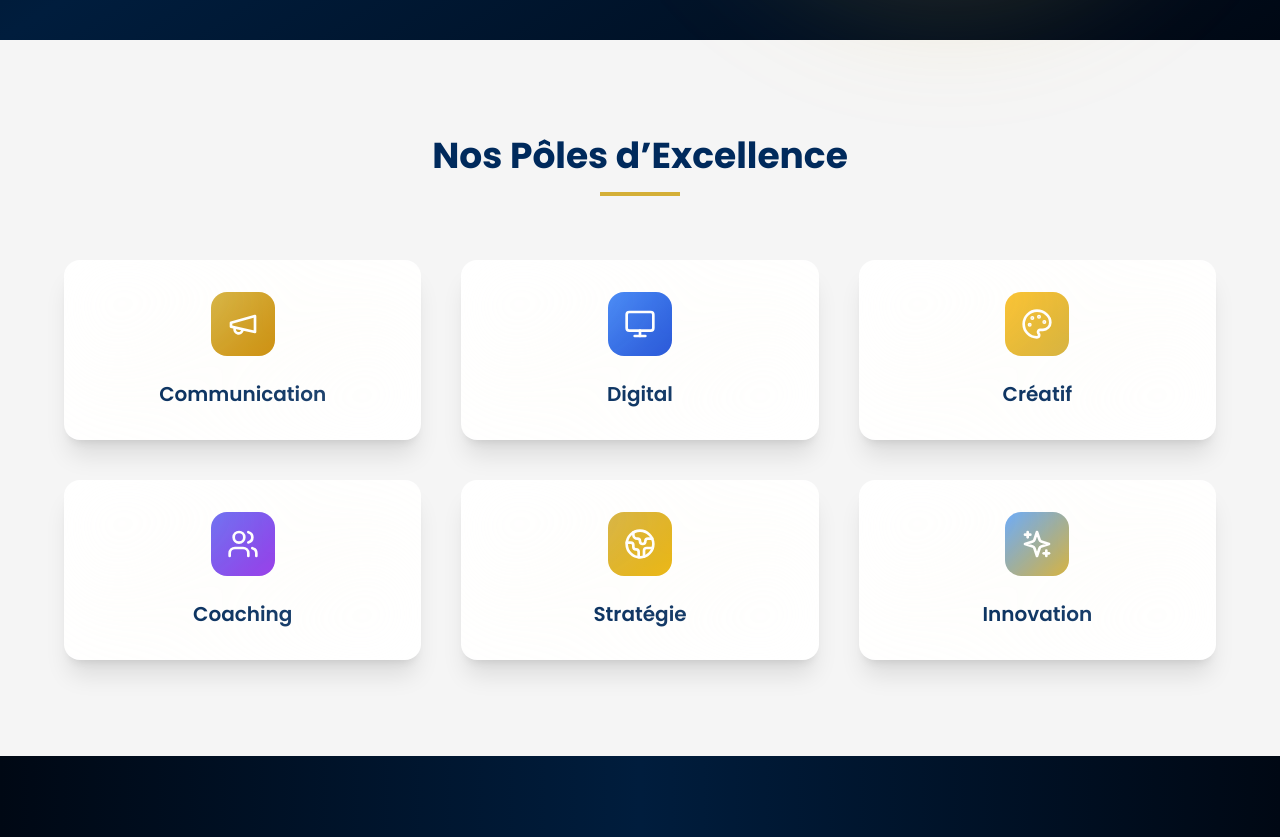
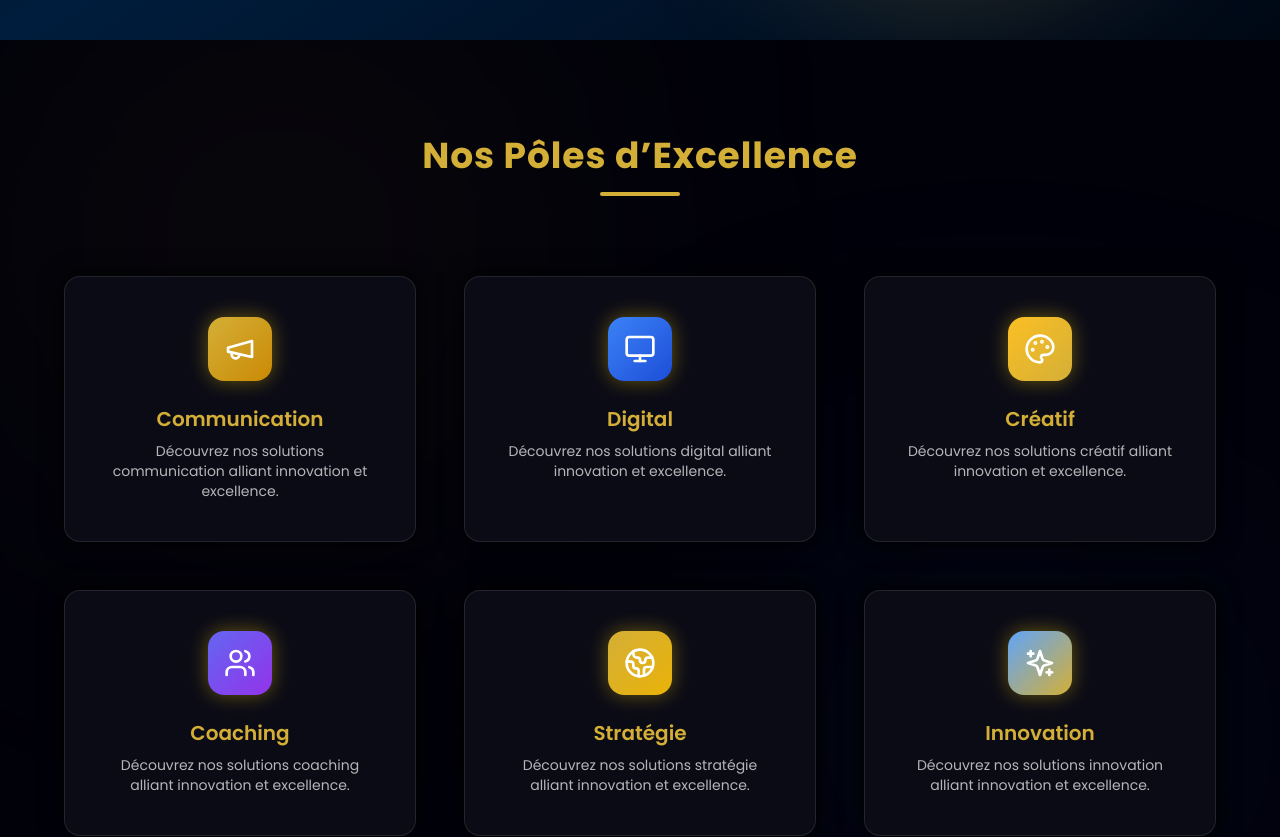
Before and after one commit to adjoeugenie2020-code/glowempire, a React (Vite) app: page / in a window 1280 px wide. Shown: the part 840-1677 px from the top of the page. Built offline with nearby package versions, Linux system fonts and the light colour scheme.

Commit message:
Updated Home.tsx

```diff
--- a/src/pages/Home.tsx
+++ b/src/pages/Home.tsx
@@ -77,28 +77,46 @@ const Home = () => {
       </section>
 
       {/* === SERVICES === */}
-      <section id="services" className="py-24 px-8 bg-[#F5F5F5] text-deepBlue">
-        <div className="max-w-6xl mx-auto text-center mb-16">
-          <h2 className="text-4xl font-bold mb-4">Nos Pôles d’Excellence</h2>
-          <div className="w-20 h-1 bg-gold mx-auto"></div>
+<section id="services" className="relative py-24 px-8 bg-[#01010A] text-white overflow-hidden">
+  {/* Halo global doux */}
+  <div className="absolute inset-0">
+    <div className="absolute top-0 left-20 w-[400px] h-[400px] bg-gold/10 rounded-full blur-[180px]"></div>
+    <div className="absolute bottom-0 right-20 w-[400px] h-[400px] bg-blue-500/10 rounded-full blur-[180px]"></div>
   </div>
 
-        <div className="grid grid-cols-1 md:grid-cols-2 lg:grid-cols-3 gap-10 max-w-6xl mx-auto">
+  <div className="relative max-w-6xl mx-auto text-center mb-20 z-10">
+    <h2 className="text-4xl font-bold text-gold mb-4 tracking-wide">Nos Pôles d’Excellence</h2>
+    <div className="w-20 h-1 bg-gold mx-auto rounded-full"></div>
+  </div>
+
+  <div className="relative grid grid-cols-1 md:grid-cols-2 lg:grid-cols-3 gap-12 max-w-6xl mx-auto z-10">
     {services.map((service, index) => (
       <motion.div
         key={index}
-              whileHover={{ scale: 1.05 }}
-              className="relative bg-white rounded-2xl p-8 text-center shadow-xl overflow-hidden"
+        whileHover={{ scale: 1.07 }}
+        transition={{ duration: 0.3 }}
+        className="relative group bg-[#0B0B16] border border-white/10 rounded-2xl p-10 text-center shadow-[0_0_25px_#000] overflow-hidden"
       >
-              <div className="absolute inset-0 bg-gradient-to-br from-white via-gold/5 to-white opacity-30 blur-2xl"></div>
-              <div className={`w-16 h-16 bg-gradient-to-br ${service.color} rounded-2xl flex items-center justify-center mx-auto mb-6`}>
+        {/* Halo lumineux derrière la carte */}
+        <div className="absolute inset-0 opacity-0 group-hover:opacity-100 transition duration-500">
+          <div className={`absolute -inset-1 bg-gradient-to-br ${service.color} rounded-2xl blur-2xl opacity-60 animate-pulse`}></div>
+        </div>
+
+        {/* Contenu */}
+        <div className="relative z-10 flex flex-col items-center">
+          <div className={`w-16 h-16 bg-gradient-to-br ${service.color} rounded-2xl flex items-center justify-center mb-6 shadow-[0_0_20px_#FFD70060]`}>
             <service.icon className="w-8 h-8 text-white" />
           </div>
-              <h3 className="text-xl font-semibold">{service.title}</h3>
+          <h3 className="text-xl font-semibold text-gold mb-2">{service.title}</h3>
+          <p className="text-white/70 text-sm">
+            Découvrez nos solutions {service.title.toLowerCase()} alliant innovation et excellence.
+          </p>
+        </div>
       </motion.div>
     ))}
   </div>
 </section>
+
 
       {/* === ABOUT === */}
       <section className="py-24 px-8 bg-gradient-to-r from-[#000814] via-[#001D3D] to-[#000814] text-center">
```
Lines whose indentation alone changed are shown as unchanged.
